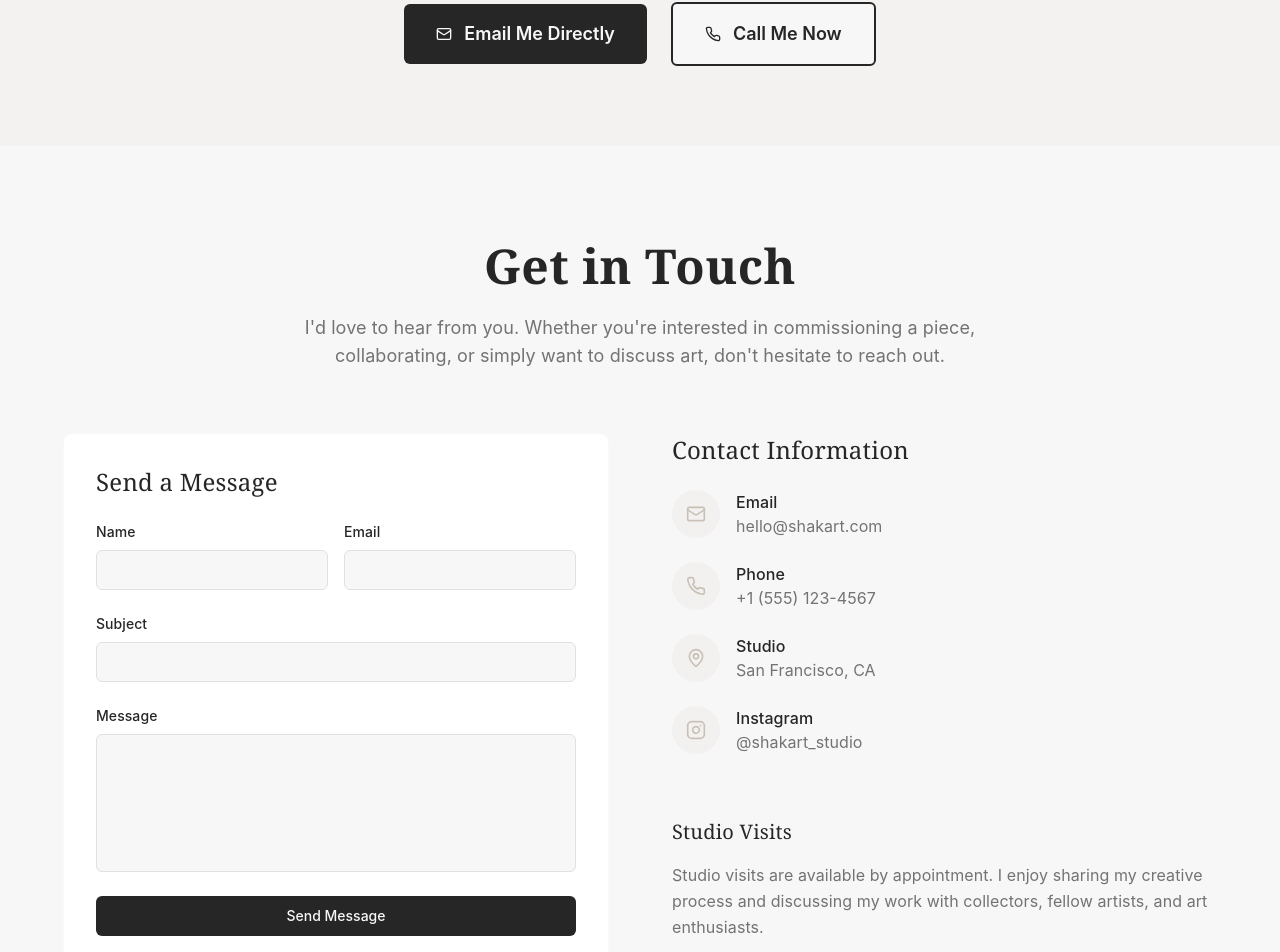
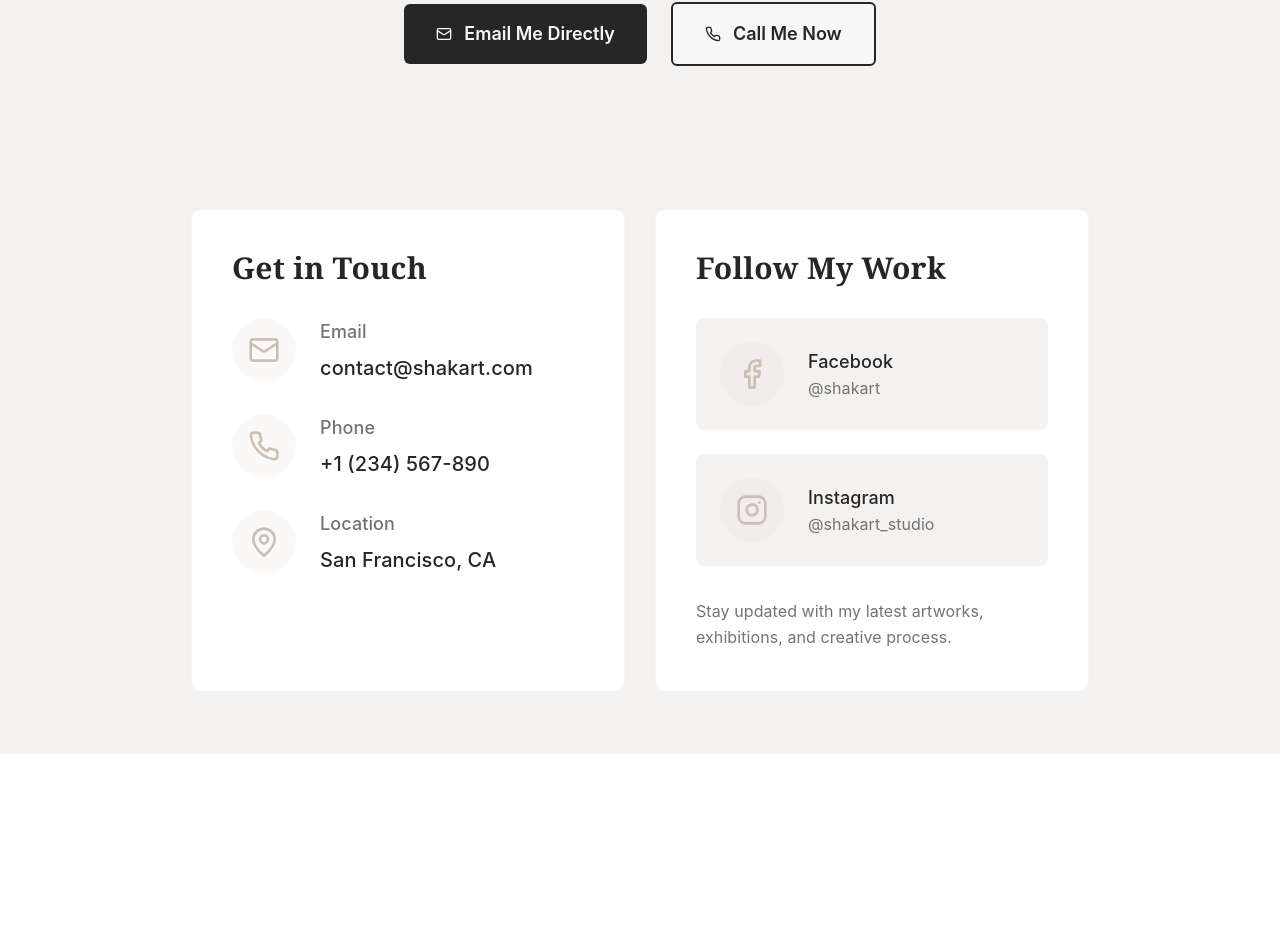
Before and after one commit to matevosyan-davit/shakart-canvas-admin, a React (Vite) app: page /contact in a window 1280 px wide. Shown: the part 434-1386 px from the top of the page. After the commit the page ends 1188 px from the top, so only its background shows below. Built offline with nearby package versions, Linux system fonts and the light colour scheme.

Commit message:
Refactor contact page

```diff
--- a/src/pages/Contact.tsx
+++ b/src/pages/Contact.tsx
@@ -1,6 +1,6 @@
 import { Button } from "@/components/ui/button";
-import { Mail, Phone } from "lucide-react";
-import ContactSection from "@/components/portfolio/ContactSection";
+import { Card } from "@/components/ui/card";
+import { Mail, Phone, Facebook, Instagram, MapPin } from "lucide-react";
 
 const Contact = () => {
   return (
@@ -43,8 +43,102 @@ const Contact = () => {
         </div>
       </section>
 
-      {/* Contact Section */}
-      <ContactSection />
+      {/* Contact Information */}
+      <section className="py-16 px-6">
+        <div className="max-w-4xl mx-auto">
+          <div className="grid md:grid-cols-2 gap-8">
+            {/* Contact Details */}
+            <Card className="p-10 bg-card shadow-card border-0 animate-fade-in">
+              <h2 className="font-display text-3xl font-semibold text-primary mb-8">Get in Touch</h2>
+
+              <div className="space-y-8">
+                <div className="flex items-start gap-6">
+                  <div className="w-16 h-16 bg-accent/10 rounded-full flex items-center justify-center flex-shrink-0">
+                    <Mail className="w-8 h-8 text-accent" />
+                  </div>
+                  <div>
+                    <p className="font-body text-lg font-medium text-muted-foreground mb-2">Email</p>
+                    <a
+                      href="mailto:contact@shakart.com"
+                      className="font-body text-xl text-foreground hover:text-accent transition-colors font-medium"
+                    >
+                      contact@shakart.com
+                    </a>
+                  </div>
+                </div>
+
+                <div className="flex items-start gap-6">
+                  <div className="w-16 h-16 bg-accent/10 rounded-full flex items-center justify-center flex-shrink-0">
+                    <Phone className="w-8 h-8 text-accent" />
+                  </div>
+                  <div>
+                    <p className="font-body text-lg font-medium text-muted-foreground mb-2">Phone</p>
+                    <a
+                      href="tel:+1234567890"
+                      className="font-body text-xl text-foreground hover:text-accent transition-colors font-medium"
+                    >
+                      +1 (234) 567-890
+                    </a>
+                  </div>
+                </div>
+
+                <div className="flex items-start gap-6">
+                  <div className="w-16 h-16 bg-accent/10 rounded-full flex items-center justify-center flex-shrink-0">
+                    <MapPin className="w-8 h-8 text-accent" />
+                  </div>
+                  <div>
+                    <p className="font-body text-lg font-medium text-muted-foreground mb-2">Location</p>
+                    <p className="font-body text-xl text-foreground font-medium">
+                      San Francisco, CA
+                    </p>
+                  </div>
+                </div>
+              </div>
+            </Card>
+
+            {/* Social Media */}
+            <Card className="p-10 bg-card shadow-card border-0 animate-fade-in" style={{ animationDelay: "0.2s" }}>
+              <h2 className="font-display text-3xl font-semibold text-primary mb-8">Follow My Work</h2>
+
+              <div className="space-y-6">
+                <a
+                  href="https://facebook.com/shakart"
+                  target="_blank"
+                  rel="noopener noreferrer"
+                  className="flex items-center gap-6 p-6 bg-surface hover:bg-primary/10 rounded-lg transition-all duration-300 hover-lift group"
+                >
+                  <div className="w-16 h-16 bg-accent/10 rounded-full flex items-center justify-center flex-shrink-0 group-hover:bg-primary/20 transition-colors">
+                    <Facebook className="w-8 h-8 text-accent group-hover:text-primary transition-colors" />
+                  </div>
+                  <div>
+                    <p className="font-body text-lg font-medium text-foreground group-hover:text-primary transition-colors">Facebook</p>
+                    <p className="font-body text-muted-foreground">@shakart</p>
+                  </div>
+                </a>
+
+                <a
+                  href="https://instagram.com/shakart"
+                  target="_blank"
+                  rel="noopener noreferrer"
+                  className="flex items-center gap-6 p-6 bg-surface hover:bg-primary/10 rounded-lg transition-all duration-300 hover-lift group"
+                >
+                  <div className="w-16 h-16 bg-accent/10 rounded-full flex items-center justify-center flex-shrink-0 group-hover:bg-primary/20 transition-colors">
+                    <Instagram className="w-8 h-8 text-accent group-hover:text-primary transition-colors" />
+                  </div>
+                  <div>
+                    <p className="font-body text-lg font-medium text-foreground group-hover:text-primary transition-colors">Instagram</p>
+                    <p className="font-body text-muted-foreground">@shakart_studio</p>
+                  </div>
+                </a>
+              </div>
+
+              <p className="font-body text-muted-foreground mt-8 leading-relaxed">
+                Stay updated with my latest artworks, exhibitions, and creative process.
+              </p>
+            </Card>
+          </div>
+        </div>
+      </section>
     </main>
   );
 };
```
